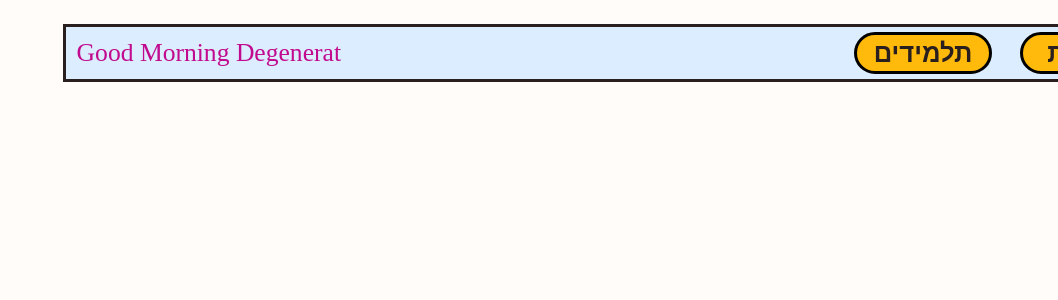
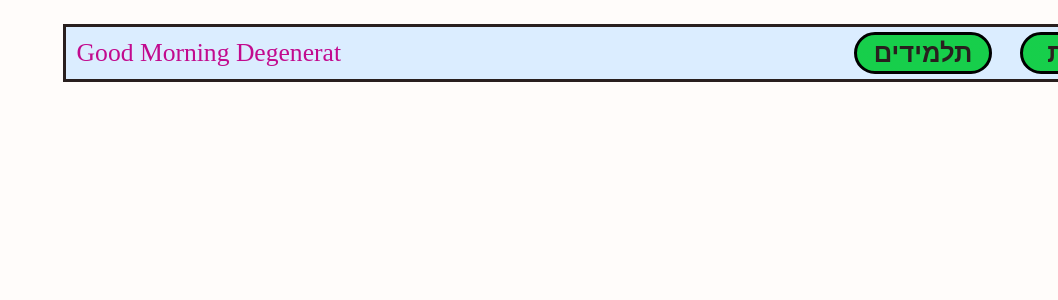
Before and after one commit to gulilo/Classroom, a React (Create React App) app: page / in a window 1280 px wide. Shown: the top 300 px of the page, without its empty margins (222-1280 px from the left). Built offline with nearby package versions, Linux system fonts and the light colour scheme.

Commit message:
chnge yellow to green

```diff
--- a/src/cssFiles/Colors.module.css
+++ b/src/cssFiles/Colors.module.css
@@ -12,15 +12,15 @@
 
 
     --greenButton1: hsla(137,50%,40%,1);
-    --greenButton2: hsla(137,50%,60%,1);
-    --greenButton0: hsla(137,50%,30%,1);
+    --greenButton2: hsla(137,80%,30%,1);
+    --greenButton0: hsla(137,80%,45%,1);
 
     /*--menuButton: radial-gradient(farthest-side at 50% 50%,var(--greenButton1),var(--greenButton2));
     --menuButtonHover: radial-gradient(farthest-side at 50% 50%,var(--greenButton0),var(--greenButton1));*/
 
 
-    --menuButton: radial-gradient(farthest-side at 50% 50%,var(--yellow),var(--yellow));
-    --menuButtonHover: radial-gradient(farthest-side at 50% 50%,var(--yellow),var(--yellow));
+    --menuButton: radial-gradient(farthest-side at 50% 50%,var(--greenButton0),var(--greenButton0));
+    --menuButtonHover: radial-gradient(farthest-side at 50% 50%,var(--greenButton2),var(--greenButton2));
 
 
 
--- a/src/cssFiles/TopMenuBar.module.css
+++ b/src/cssFiles/TopMenuBar.module.css
@@ -72,7 +72,9 @@ body{
 }
 .MenuItem:hover {
     cursor: pointer;
-    background-image: var(--menuButtonHover);
+
+    font-size: 2.2vw;
+    border-width: 5px;
 
 }
 
```
